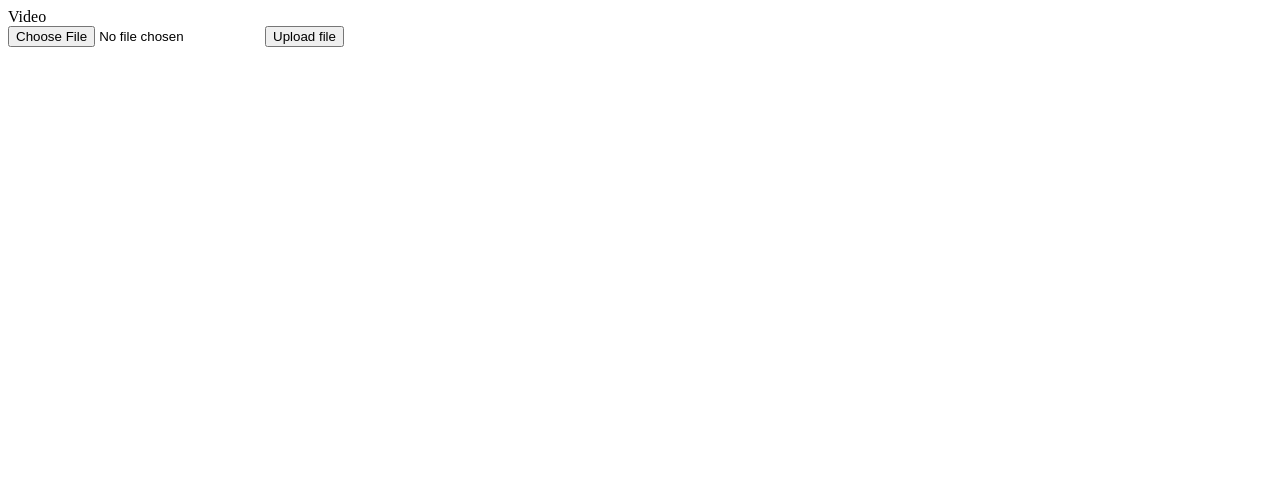
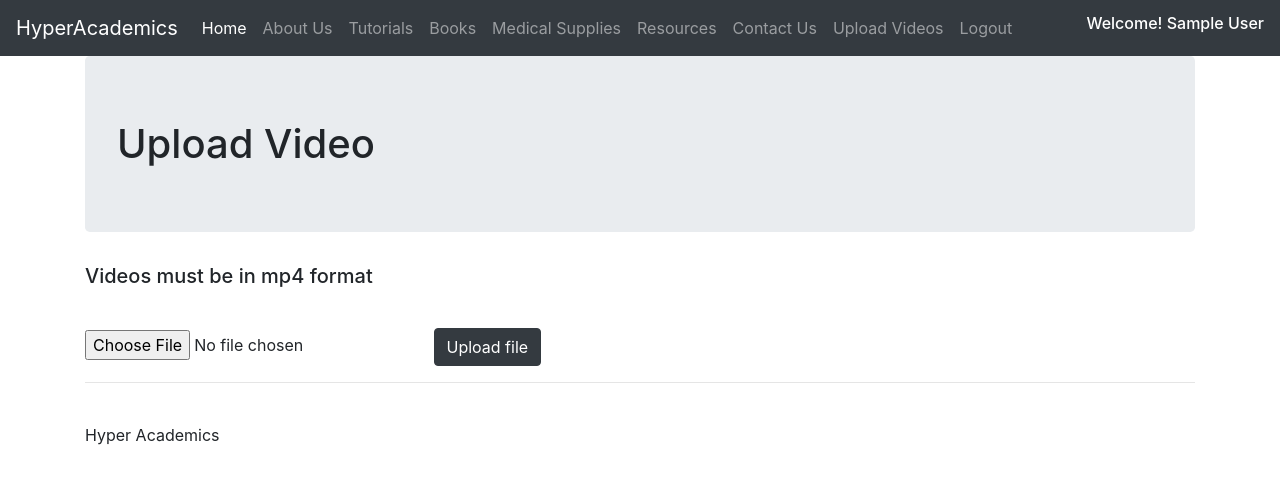
Before and after one commit to davdbryson456/site, a Flask app: page /uploads/ in a window 1280 px wide. Shown: the top 484 px of the page. Run offline with Flask 2, Linux system fonts and the light colour scheme; a user stored in the database is signed in; tables that the repository leaves empty hold one stand-in row (values such as "Sample post"); some libraries are stand-ins or nearby versions.

Commit message:
upload page completed

```diff
--- a/app/forms.py
+++ b/app/forms.py
@@ -31,4 +31,4 @@ class Login (Form):
 
 class Uploadvids(Form):
 
-    video = FileField('Video', validators=[FileRequired(), FileAllowed(['mp4'], 'Videos only!')])
+    video = FileField('Videos must be in mp4 format', validators=[FileRequired(), FileAllowed(['mp4'], 'Videos only!')])
--- a/app/templates/header.html
+++ b/app/templates/header.html
@@ -38,18 +38,27 @@
         </li>
 
         {% if current_user.is_authenticated %}
-
         {% else %}
             <li class="nav-item">
                 <a class="nav-link" href="{{ url_for('login') }}">Login</a>
             </li>
         {% endif %}
 
+
+        {% if current_user.is_admin %}
+            <li class="nav-item">
+            <a class="nav-link" href="{{ url_for('uploads') }}">Upload Videos</a>
+        {% else %}
+        {% endif %}
+
+
         {% if current_user.is_authenticated %}
             <li class="nav-item">
             <a class="nav-link" href="{{ url_for('logout') }}">Logout</a>
         {% else %}
         {% endif %}
+
+
 
     </ul>
   </div>
--- a/app/templates/uploads.html
+++ b/app/templates/uploads.html
@@ -1,11 +1,19 @@
+{% extends "base.html" %}
+
+{% block main %}
+
+<h1 class="jumbotron">Upload Video</h1>
+
+
 
 <form action="{{ url_for('uploads') }}" enctype="multipart/form-data"  method="post" >
 
   {{ uploads.csrf_token }}
-
-  {{ uploads.video.label }}
+    <h5>{{ uploads.video.label }}</h5>
   <br>
   {{ uploads.video }}
 
-  <button type="submit" name="submit" class="btn btn-primary">Upload file</button>
+  <button type="submit" name="submit" class="btn btn-dark">Upload file</button>
 </form>
+
+{% endblock %}
--- a/app/views.py
+++ b/app/views.py
@@ -169,23 +169,25 @@ def logout():
 
 
 @app.route('/uploads/', methods=['POST', 'GET'])
+@login_required
 def uploads():
 
+    if current_user.is_admin == True:
 
-    uploads = Uploadvids()
+        uploads = Uploadvids()
 
+        if request.method == 'POST' and uploads.validate_on_submit():
 
-    if request.method == 'POST' and uploads.validate_on_submit():
+            video = uploads.video.data
+            videoname = secure_filename(video.filename)
+            video.save(os.path.join(app.config['UPLOAD_FOLDER'], videoname))
+            flash('File Saved', 'success')
+            return redirect(url_for('home'))
 
-        video = uploads.video.data
-        videoname = secure_filename(video.filename)
-        video.save(os.path.join(app.config['UPLOAD_FOLDER'], videoname))
-        flash('File Saved', 'success')
+        return render_template('uploads.html', uploads=uploads)
+
+    else:
         return redirect(url_for('home'))
-    else:
-        flash('error')
-    return render_template('uploads.html', uploads=uploads)
-
 
 
 @app.route('/<file_name>.txt')
```
